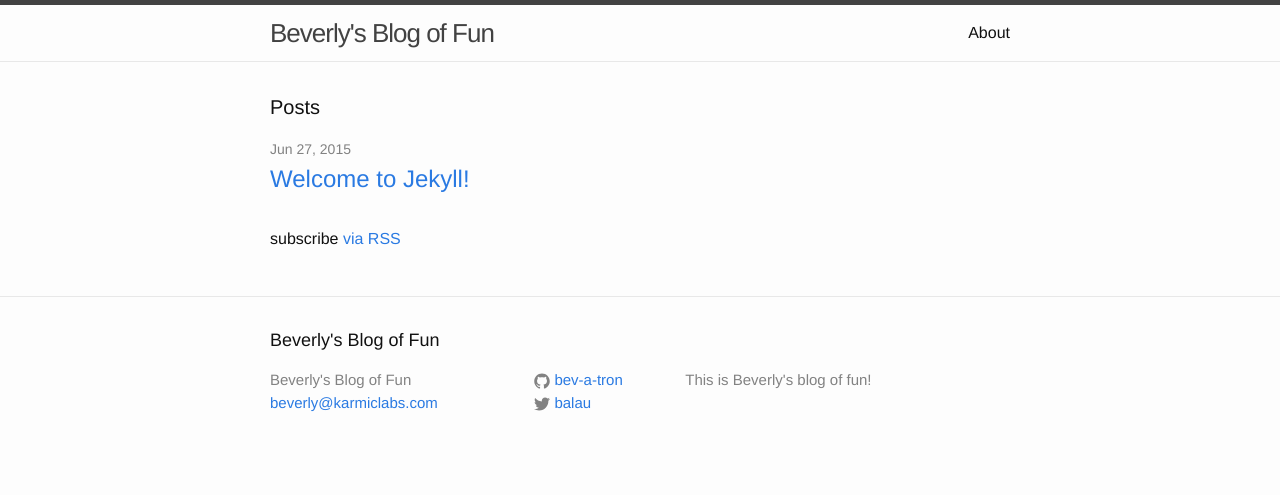
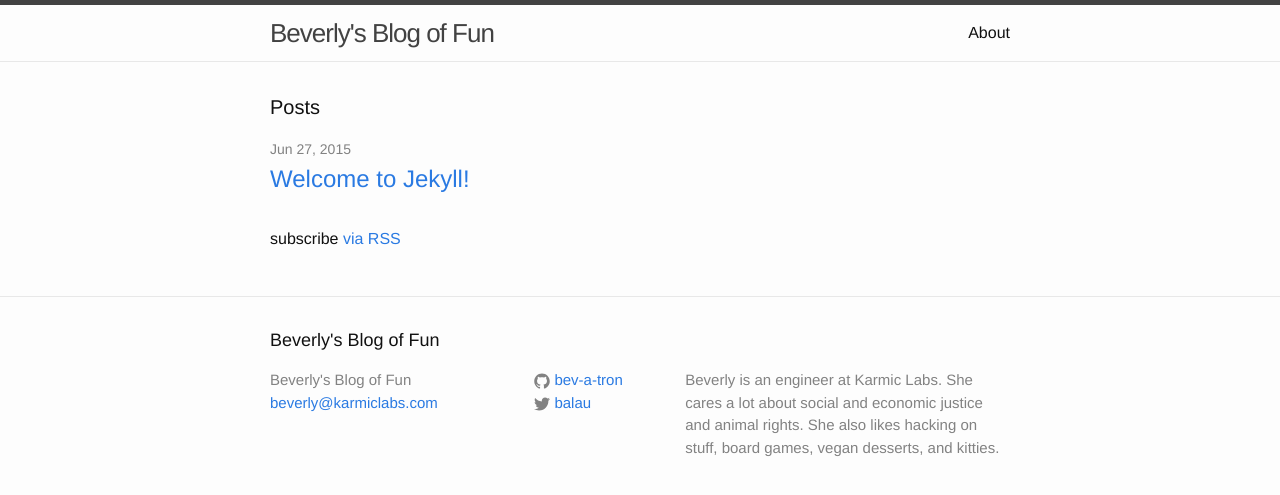
Before and after one commit to bev-a-tron/bev-a-tron.github.io, a Jekyll site: the page built from index.html, in a window 1280 px wide. Shown: the top 495 px of the page. Built offline with Jekyll 4.4.1, drawn with Linux system fonts in a browser that asks for light colours.

Commit message:
Update description

```diff
--- a/_config.yml
+++ b/_config.yml
@@ -2,7 +2,7 @@
 title: Beverly's Blog of Fun
 email: beverly@karmiclabs.com
 description: >
-  This is Beverly's blog of fun!
+  Beverly is an engineer at Karmic Labs. She cares a lot about social and economic justice and animal rights. She also likes hacking on stuff, board games, vegan desserts, and kitties.
 baseurl: "" # the subpath of your site, e.g. /blog/
 url: "http://yourdomain.com" # the base hostname & protocol for your site
 twitter_username: balau
```
